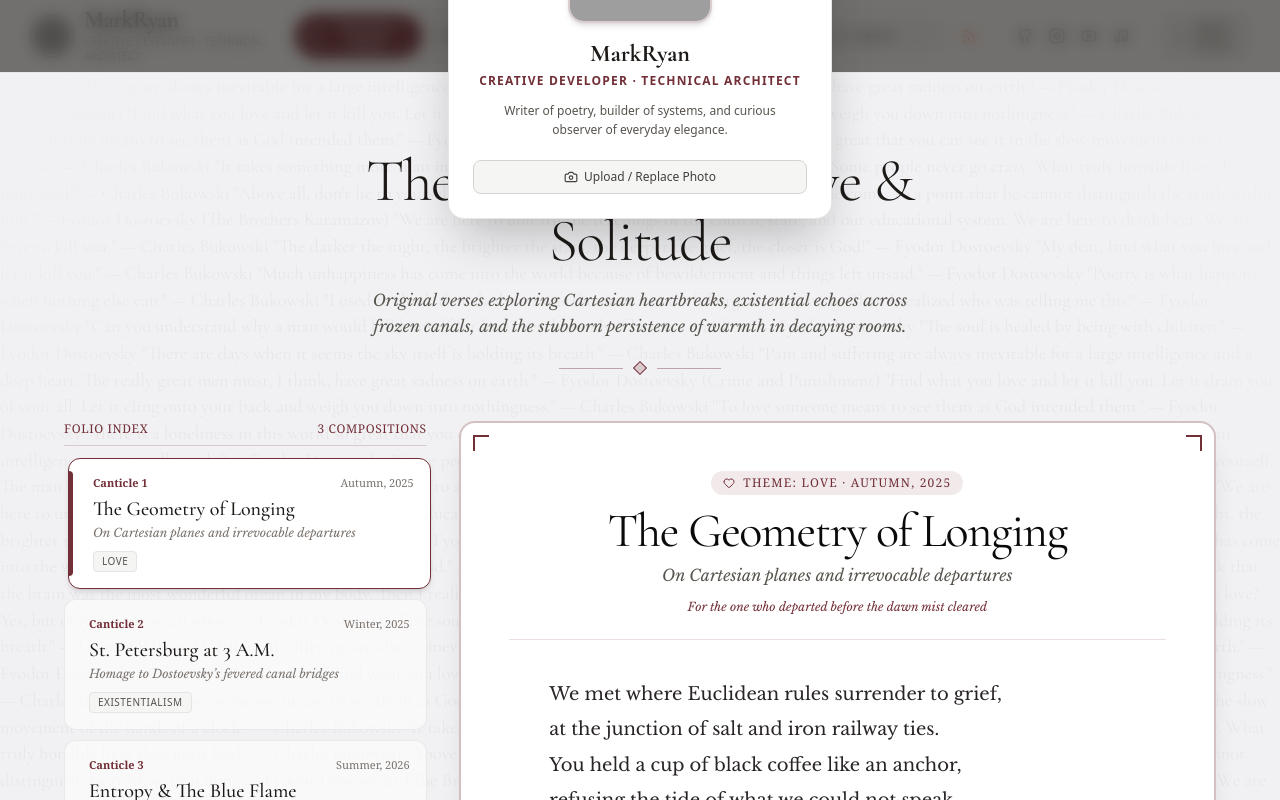
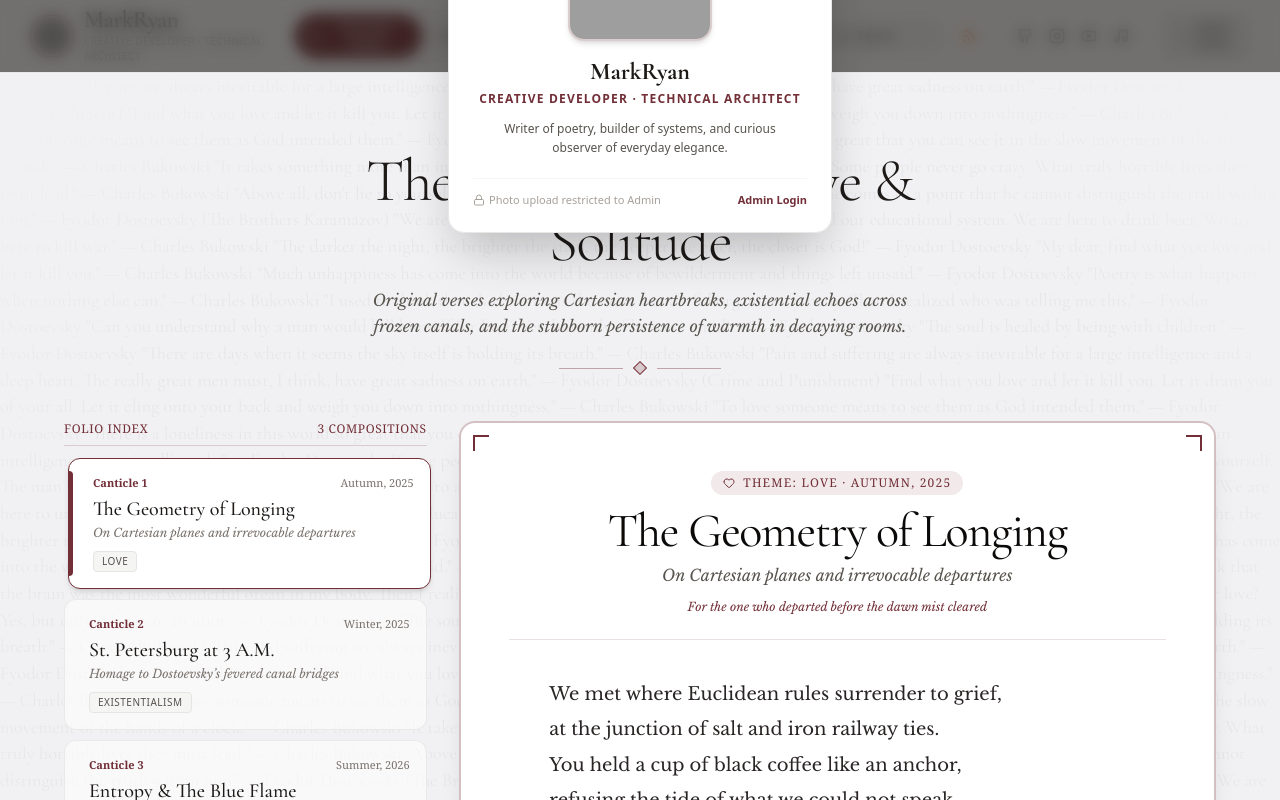
Before and after one commit to macrya/ryansblog, a React (Vite) app: page / in a window 1280 px wide. Both pictures are taken after a click on the button 52 px from the left and 36 px from the top of the page. Shown: the top 800 px of the page. Built offline with nearby package versions, Linux system fonts and the light colour scheme; grey boxes are pictures that could not be loaded.

Commit message:
feat: integrate admin state into BrandAvatar
Enhance BrandAvatar to support admin authentication status and event-driven synchronization for custom profile images across tabs.

```diff
--- a/src/components/AdminDashboard.tsx
+++ b/src/components/AdminDashboard.tsx
@@ -30,6 +30,7 @@ import {
 } from 'lucide-react';
 import { DateDisplay } from './DateDisplay';
 import { DeleteButton } from './DeleteButton';
+import { BrandAvatar } from './BrandAvatar';
 
 interface AdminDashboardProps {
   onLogout: () => void;
@@ -223,16 +224,20 @@ export function AdminDashboard({
           <div className="space-y-8 animate-fade-in">
             {/* Greeting Card */}
             <div className="p-6 rounded-2xl bg-white border border-stone-200/80 shadow-xs flex flex-col md:flex-row items-start md:items-center justify-between gap-6">
+              <div className="flex items-center gap-4">
+                <BrandAvatar size="lg" isAdmin={true} />
                 <div className="space-y-1">
-                <span className="text-[11px] font-semibold text-[#722F37] uppercase tracking-wider">
+                  <span className="text-[11px] font-semibold text-[#722F37] uppercase tracking-wider flex items-center gap-1.5">
+                    <Shield className="w-3 h-3" />
                     Authenticated Administrator Session
                   </span>
                   <h2 className="font-cormorant text-3xl font-medium text-stone-900">
                     Welcome back, MarkRyan.
                   </h2>
                   <p className="text-xs text-stone-500 max-w-xl">
-                  You are viewing the private administrative console. Public visitors cannot view this page or publish content without the &ldquo;Mogul&rdquo; password.
+                    You are viewing the private administrative console. Click your profile avatar to update or replace your author photo at any time.
                   </p>
+                </div>
               </div>
 
               <div className="flex flex-wrap items-center gap-3">
--- a/src/components/BrandAvatar.tsx
+++ b/src/components/BrandAvatar.tsx
@@ -1,16 +1,20 @@
 import React, { useState, useEffect, useRef } from 'react';
-import { Camera, Eye, X, Sparkles } from 'lucide-react';
+import { Camera, Eye, X, Shield, Lock } from 'lucide-react';
 
 interface BrandAvatarProps {
   className?: string;
-  size?: 'sm' | 'md' | 'lg';
+  size?: 'sm' | 'md' | 'lg' | 'xl';
   showUploadOption?: boolean;
+  isAdmin?: boolean;
+  onOpenAdminLogin?: () => void;
 }
 
 export function BrandAvatar({
   className = '',
   size = 'md',
   showUploadOption = true,
+  isAdmin = false,
+  onOpenAdminLogin,
 }: BrandAvatarProps) {
   // Ordered sources to attempt loading
   const defaultSources = [
@@ -27,11 +31,23 @@ export function BrandAvatar({
   const fileInputRef = useRef<HTMLInputElement>(null);
 
   useEffect(() => {
-    // Check if user previously saved a custom avatar in localStorage
+    // Read and synchronize custom avatar from localStorage
+    const syncAvatar = () => {
       const saved = localStorage.getItem('markryan_custom_avatar');
+      setCustomAvatar(saved);
       if (saved) {
-      setCustomAvatar(saved);
+        setHasFailedAll(false);
       }
+    };
+
+    syncAvatar();
+    window.addEventListener('storage', syncAvatar);
+    window.addEventListener('avatar_updated', syncAvatar);
+
+    return () => {
+      window.removeEventListener('storage', syncAvatar);
+      window.removeEventListener('avatar_updated', syncAvatar);
+    };
   }, []);
 
   const handleImageError = () => {
@@ -55,9 +71,12 @@ export function BrandAvatar({
     sm: 'w-8 h-8',
     md: 'w-9 h-9 sm:w-10 sm:h-10',
     lg: 'w-14 h-14 sm:w-16 sm:h-16',
+    xl: 'w-20 h-20 sm:w-24 sm:h-24',
   }[size];
 
   const handleFileUpload = (e: React.ChangeEvent<HTMLInputElement>) => {
+    if (!isAdmin) return;
+
     const file = e.target.files?.[0];
     if (!file) return;
 
@@ -74,12 +93,21 @@ export function BrandAvatar({
         setHasFailedAll(false);
         try {
           localStorage.setItem('markryan_custom_avatar', dataUrl);
+          window.dispatchEvent(new Event('avatar_updated'));
         } catch (storageErr) {
           console.warn('Could not save avatar to localStorage:', storageErr);
         }
       }
     };
     reader.readAsDataURL(file);
+  };
+
+  const handleResetAvatar = () => {
+    if (!isAdmin) return;
+    setCustomAvatar(null);
+    localStorage.removeItem('markryan_custom_avatar');
+    setCurrentSrcIndex(0);
+    window.dispatchEvent(new Event('avatar_updated'));
   };
 
   return (
@@ -93,9 +121,9 @@ export function BrandAvatar({
           }}
           className={`relative rounded-full overflow-hidden p-0.5 transition-all duration-300 focus:outline-none focus:ring-2 focus:ring-[#722F37]/50 ${
             sizeClasses
-          } ring-1 ring-stone-300/80 shadow-xs hover:shadow-md hover:ring-[#722F37] bg-white group`}
+          } ring-1 ring-stone-300/80 shadow-xs hover:shadow-md hover:ring-[#722F37] bg-white group cursor-pointer`}
           id="header-brand-avatar"
-          title="MarkRyan — View profile photo & details"
+          title={isAdmin ? "MarkRyan — Admin Profile (Click to change photo)" : "MarkRyan — Profile (Click to view)"}
           aria-label="MarkRyan profile photo"
         >
           {!hasFailedAll ? (
@@ -112,15 +140,16 @@ export function BrandAvatar({
             </div>
           )}
 
-          {/* Quick upload overlay indicator on hover */}
+          {/* Hover overlay indicator: Camera for admin, Eye for viewer */}
           {showUploadOption && (
             <span className="absolute inset-0 rounded-full bg-black/40 opacity-0 group-hover:opacity-100 transition-opacity flex items-center justify-center text-white backdrop-blur-[1px]">
-              <Eye className="w-3.5 h-3.5" />
+              {isAdmin ? <Camera className="w-3.5 h-3.5" /> : <Eye className="w-3.5 h-3.5" />}
             </span>
           )}
         </button>
 
-        {/* Hidden File Input for quick photo replacement */}
+        {/* Hidden File Input for admin photo replacement only */}
+        {isAdmin && (
           <input
             type="file"
             ref={fileInputRef}
@@ -129,6 +158,7 @@ export function BrandAvatar({
             className="hidden"
             id="avatar-photo-upload-input"
           />
+        )}
       </div>
 
       {/* Modal Profile Viewer */}
@@ -155,6 +185,18 @@ export function BrandAvatar({
             </button>
 
             <div className="flex flex-col items-center text-center">
+              {/* Admin status pill if logged in */}
+              {isAdmin ? (
+                <span className="inline-flex items-center gap-1.5 px-2.5 py-0.5 rounded-full bg-[#722F37]/10 text-[#722F37] text-[11px] font-semibold tracking-wide uppercase mb-3">
+                  <Shield className="w-3 h-3" />
+                  Admin Authorized
+                </span>
+              ) : (
+                <span className="inline-flex items-center gap-1 px-2.5 py-0.5 rounded-full bg-stone-100 text-stone-600 text-[11px] font-medium tracking-wide uppercase mb-3">
+                  Author Profile
+                </span>
+              )}
+
               {/* Large Image Preview */}
               <div className="relative w-36 h-36 rounded-2xl overflow-hidden border-2 border-[#722F37]/20 shadow-md bg-stone-100 mb-4 group">
                 <img
@@ -163,6 +205,8 @@ export function BrandAvatar({
                   referrerPolicy="no-referrer"
                   className="w-full h-full object-cover object-top"
                 />
+                {/* Only admins see the upload hover overlay on the modal photo */}
+                {isAdmin && (
                   <button
                     type="button"
                     onClick={() => fileInputRef.current?.click()}
@@ -172,6 +216,7 @@ export function BrandAvatar({
                     <Camera className="w-5 h-5" />
                     <span>Update Photo</span>
                   </button>
+                )}
               </div>
 
               <h3 className="font-cormorant text-2xl font-bold text-stone-900 leading-tight">
@@ -184,12 +229,13 @@ export function BrandAvatar({
                 Writer of poetry, builder of systems, and curious observer of everyday elegance.
               </p>
 
-              {/* Action Buttons */}
+              {/* Action Buttons: ONLY FOR ADMIN */}
+              {isAdmin ? (
                 <div className="flex items-center gap-2 mt-5 w-full">
                   <button
                     type="button"
                     onClick={() => fileInputRef.current?.click()}
-                  className="flex-1 flex items-center justify-center gap-1.5 py-2 px-3 text-xs font-medium bg-stone-100 hover:bg-stone-200 text-stone-700 rounded-lg transition-colors border border-stone-300"
+                    className="flex-1 flex items-center justify-center gap-1.5 py-2 px-3 text-xs font-medium bg-[#722F37] hover:bg-[#581c24] text-white rounded-lg transition-colors shadow-xs cursor-pointer"
                     id="modal-upload-photo-btn"
                   >
                     <Camera className="w-3.5 h-3.5" />
@@ -198,18 +244,35 @@ export function BrandAvatar({
                   {customAvatar && (
                     <button
                       type="button"
-                    onClick={() => {
-                      setCustomAvatar(null);
-                      localStorage.removeItem('markryan_custom_avatar');
-                      setCurrentSrcIndex(0);
-                    }}
-                    className="py-2 px-3 text-xs font-medium text-rose-600 hover:bg-rose-50 rounded-lg transition-colors border border-rose-200"
+                      onClick={handleResetAvatar}
+                      className="py-2 px-3 text-xs font-medium text-rose-600 hover:bg-rose-50 rounded-lg transition-colors border border-rose-200 cursor-pointer"
                       title="Reset to default photo"
                     >
                       Reset
                     </button>
                   )}
                 </div>
+              ) : (
+                /* Unauthenticated Visitor View */
+                <div className="mt-5 pt-3.5 border-t border-stone-100 w-full flex items-center justify-between text-xs">
+                  <span className="flex items-center gap-1 text-[11px] text-stone-400">
+                    <Lock className="w-3 h-3 text-stone-400" />
+                    Photo upload restricted to Admin
+                  </span>
+                  {onOpenAdminLogin && (
+                    <button
+                      type="button"
+                      onClick={() => {
+                        setShowModal(false);
+                        onOpenAdminLogin();
+                      }}
+                      className="text-[11px] font-semibold text-[#722F37] hover:underline cursor-pointer"
+                    >
+                      Admin Login
+                    </button>
+                  )}
+                </div>
+              )}
             </div>
           </div>
         </div>
--- a/src/components/Navigation.tsx
+++ b/src/components/Navigation.tsx
@@ -72,7 +72,11 @@ export function Navigation({
       <div className="max-w-7xl mx-auto px-4 sm:px-6 lg:px-8 h-18 flex items-center justify-between">
         {/* Author Brand / Avatar & Monogram */}
         <div className="flex items-center gap-3">
-          <BrandAvatar size="md" />
+          <BrandAvatar
+            size="md"
+            isAdmin={isAdmin}
+            onOpenAdminLogin={onOpenAdminLogin}
+          />
           <button
             type="button"
             onClick={() => onSelectSection('poet')}
```
Lines whose indentation alone changed are shown as unchanged.
